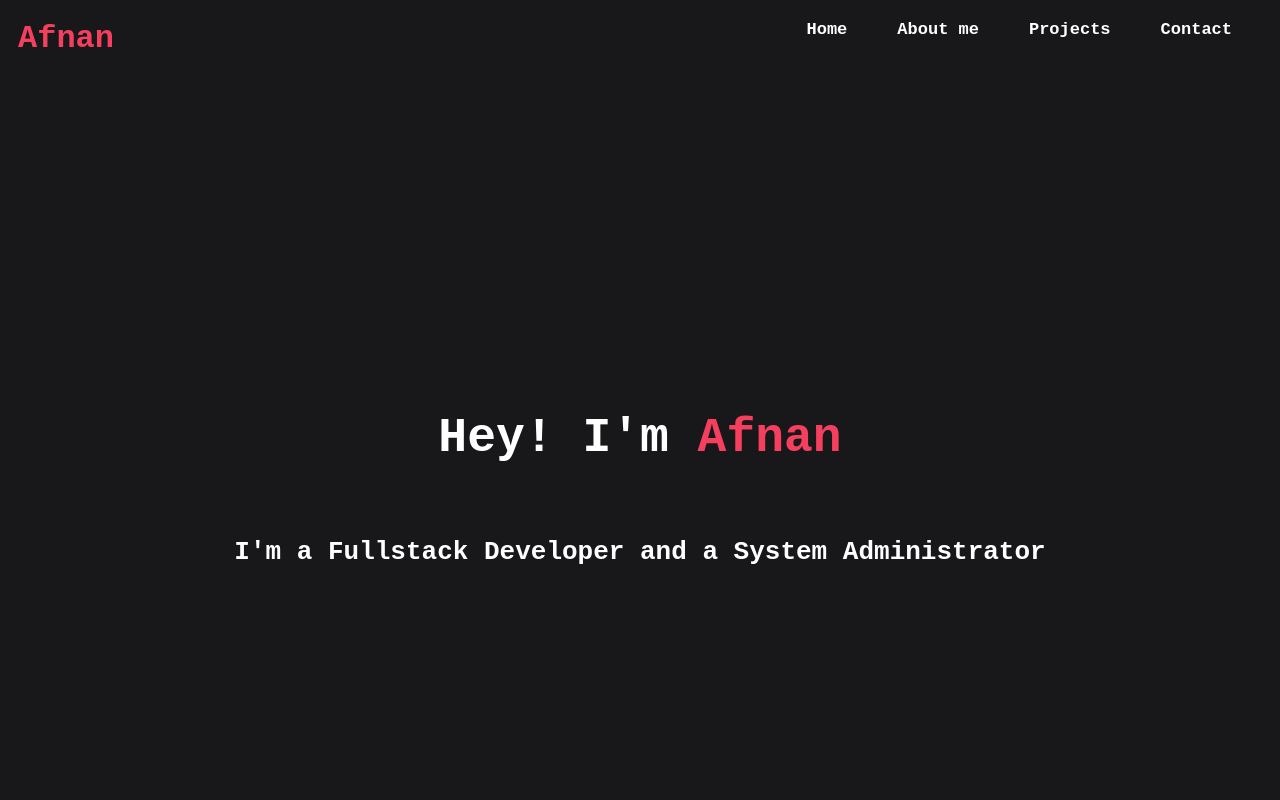
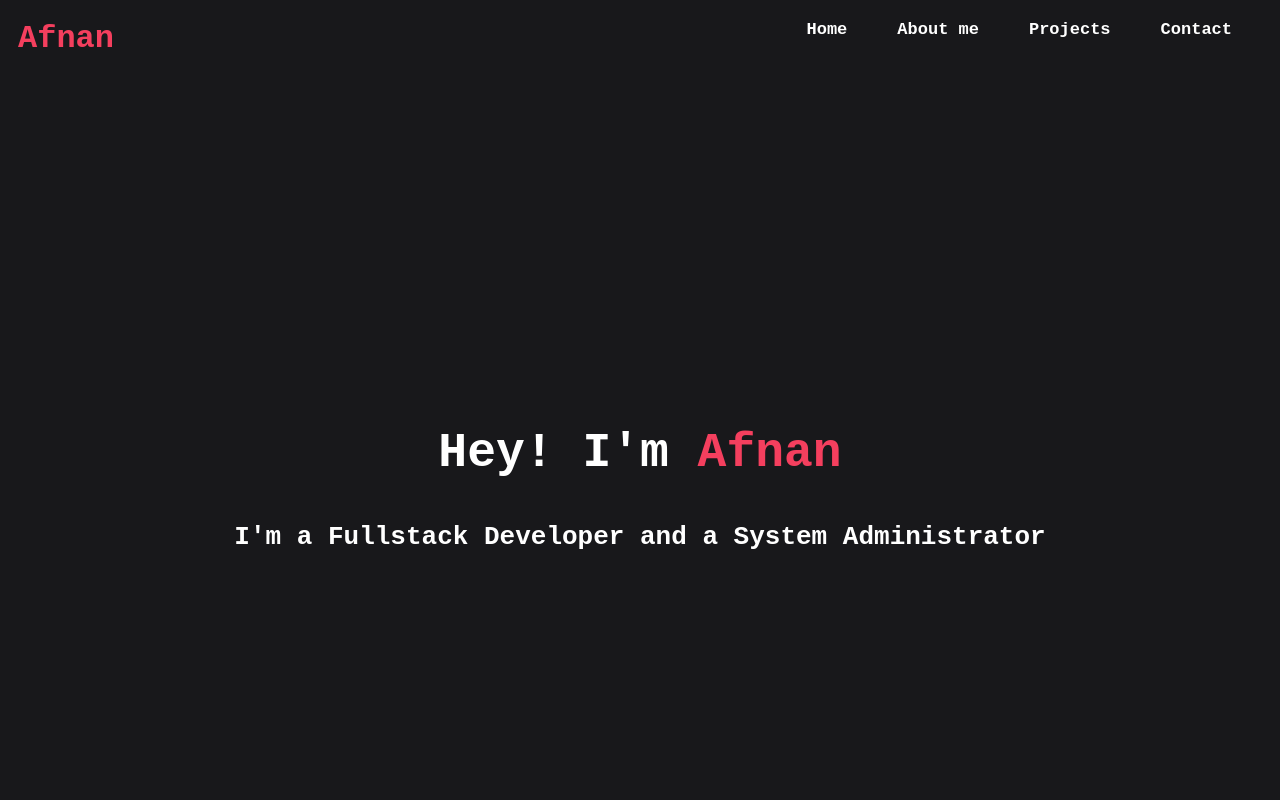
Before and after one commit to afnan007a/Portfolio-NextJS, a Next.js app: page / in a window 1280 px wide. Shown: the top 800 px of the page. Built offline with nearby package versions, Linux system fonts and the light colour scheme.

Commit message:
Update Home.module.css

```diff
--- a/styles/Home.module.css
+++ b/styles/Home.module.css
@@ -70,7 +70,7 @@
 }
 
 .title {
-  margin-bottom: 40px;
+  margin-bottom: 10px;
   line-height: 1.15;
   font-size: 3rem;
 }
```
